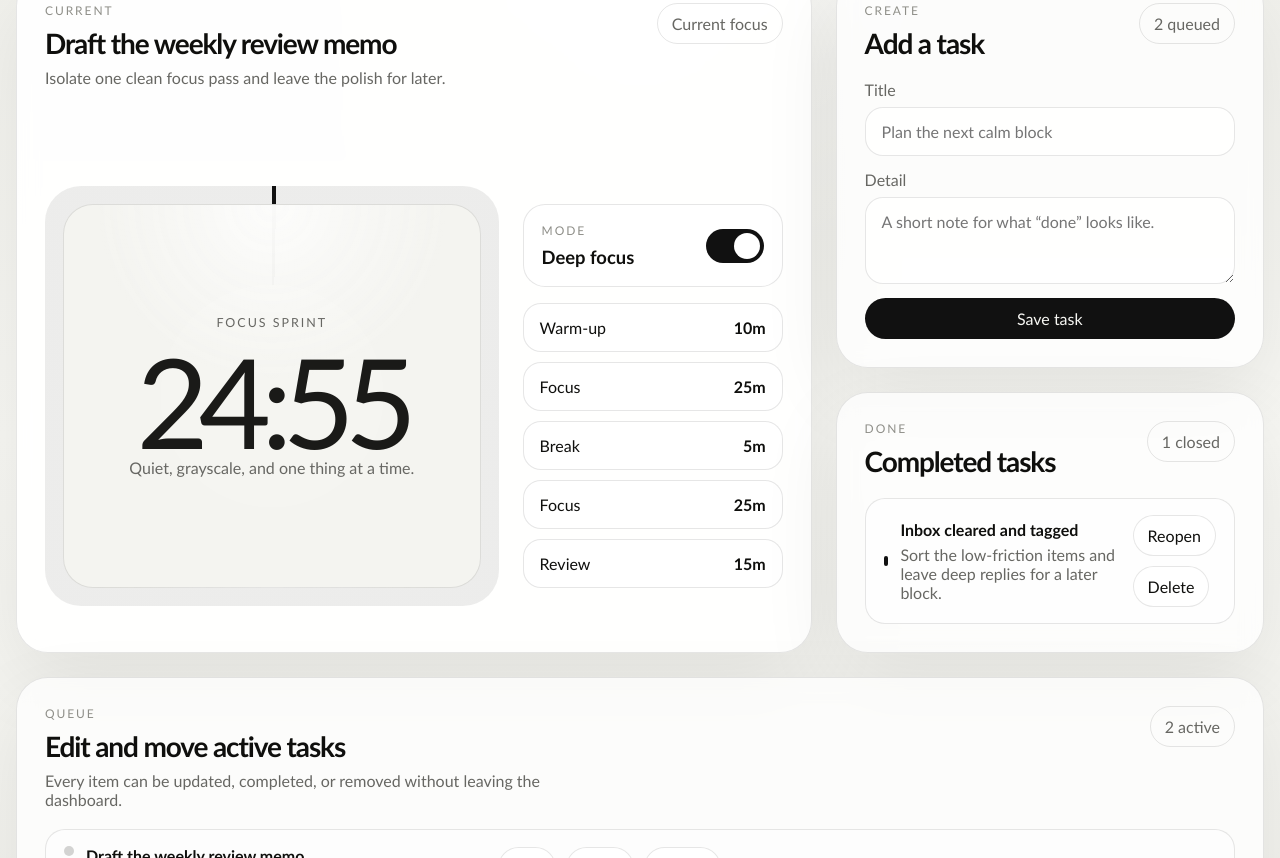
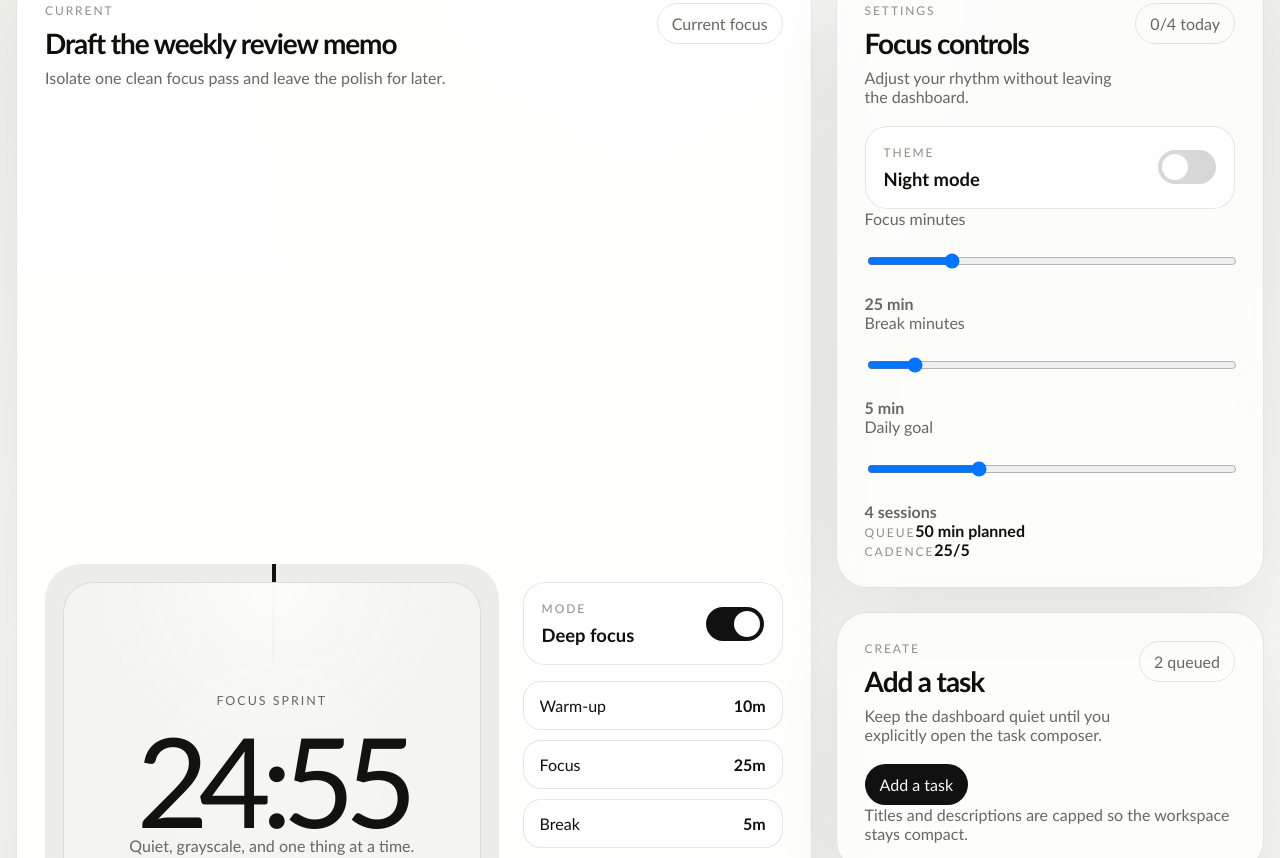
Before and after one commit to longjl1/Time-to-mato, a Next.js app: page / in a window 1280 px wide. Shown: the part 162-1020 px from the top of the page. Built offline with nearby package versions, Linux system fonts and the light colour scheme.

Commit message:
Move task creation into a modal composer

```diff
--- a/components/dashboard-view.tsx
+++ b/components/dashboard-view.tsx
@@ -1,8 +1,15 @@
 "use client";
 
+import { Dialog } from "@base-ui-components/react";
 import { FormEvent, useMemo, useState } from "react";
+import { SettingsCard } from "@/components/settings-card";
 import { TimerCard } from "@/components/timer-card";
-import { type FocusTask, useFocusStore } from "@/lib/focus-store";
+import {
+  DETAIL_LIMIT,
+  TITLE_LIMIT,
+  type FocusTask,
+  useFocusStore,
+} from "@/lib/focus-store";
 
 export function DashboardView() {
   const {
@@ -10,11 +17,16 @@ export function DashboardView() {
     queuedTasks,
     completedTasks,
     recentHistory,
+    completedToday,
+    estimatedQueueMinutes,
+    settings,
     addTask,
     updateTask,
     toggleTask,
     deleteTask,
+    updateSettings,
   } = useFocusStore();
+  const [dialogOpen, setDialogOpen] = useState(false);
   const [title, setTitle] = useState("");
   const [detail, setDetail] = useState("");
   const [editingId, setEditingId] = useState<string | null>(null);
@@ -29,12 +41,12 @@ export function DashboardView() {
   function handleCreateTask(event: FormEvent<HTMLFormElement>) {
     event.preventDefault();
     const safeTitle = title.trim();
-    const safeDetail = detail.trim();
     if (!safeTitle) return;
 
-    addTask(safeTitle, safeDetail || "A new task ready for a clean focus block.");
+    addTask(title, detail);
     setTitle("");
     setDetail("");
+    setDialogOpen(false);
   }
 
   function startEditing(task: FocusTask) {
@@ -47,8 +59,8 @@ export function DashboardView() {
     const safeTitle = editingTitle.trim();
     if (!safeTitle) return;
     updateTask(taskId, {
-      title: safeTitle,
-      detail: editingDetail.trim() || "Task details intentionally left light.",
+      title: editingTitle,
+      detail: editingDetail,
     });
     setEditingId(null);
   }
@@ -56,40 +68,94 @@ export function DashboardView() {
   return (
     <main className="workspace">
       <div className="workspace-grid">
-        <TimerCard currentTask={currentTask} />
+        <TimerCard
+          currentTask={currentTask}
+          focusMinutes={settings.focusMinutes}
+          breakMinutes={settings.breakMinutes}
+          completedToday={completedToday}
+        />
 
         <aside className="stack">
+          <SettingsCard
+            settings={settings}
+            completedToday={completedToday}
+            estimatedQueueMinutes={estimatedQueueMinutes}
+            onUpdateSettings={updateSettings}
+          />
+
           <section className="panel surface">
             <div className="section-head">
               <div>
                 <p className="section-kicker">Create</p>
                 <h2 className="section-title">Add a task</h2>
+                <p className="section-copy">
+                  Keep the dashboard quiet until you explicitly open the task composer.
+                </p>
               </div>
               <div className="metric-chip">{queuedTasks.length} queued</div>
             </div>
+
+            <div className="launch-row">
+              <Dialog.Root open={dialogOpen} onOpenChange={setDialogOpen}>
+                <Dialog.Trigger className="task-button">Add a task</Dialog.Trigger>
+                <Dialog.Portal>
+                  <Dialog.Backdrop className="dialog-backdrop" />
+                  <Dialog.Popup className="dialog-popup">
+                    <div className="dialog-shell">
+                      <Dialog.Title className="dialog-title">Create a task</Dialog.Title>
+                      <Dialog.Description className="dialog-description">
+                        Add a short title and a compact description so the timer stays
+                        readable.
+                      </Dialog.Description>
 
                       <form className="task-form" onSubmit={handleCreateTask}>
                         <label className="task-field">
                           <span>Title</span>
                           <input
                             value={title}
-                  onChange={(event) => setTitle(event.target.value)}
+                            onChange={(event) =>
+                              setTitle(event.target.value.slice(0, TITLE_LIMIT))
+                            }
+                            maxLength={TITLE_LIMIT}
                             placeholder="Plan the next calm block"
                           />
+                          <small className="field-meta">
+                            {title.length}/{TITLE_LIMIT}
+                          </small>
                         </label>
                         <label className="task-field">
                           <span>Detail</span>
                           <textarea
                             value={detail}
-                  onChange={(event) => setDetail(event.target.value)}
-                  placeholder="A short note for what “done” looks like."
-                  rows={3}
+                            onChange={(event) =>
+                              setDetail(event.target.value.slice(0, DETAIL_LIMIT))
+                            }
+                            maxLength={DETAIL_LIMIT}
+                            placeholder="A short note for what done looks like."
+                            rows={4}
                           />
+                          <small className="field-meta">
+                            {detail.length}/{DETAIL_LIMIT}
+                          </small>
                         </label>
+                        <div className="dialog-actions">
+                          <Dialog.Close className="task-button task-button--ghost">
+                            Cancel
+                          </Dialog.Close>
                           <button type="submit" className="task-button">
                             Save task
                           </button>
+                        </div>
                       </form>
+                    </div>
+                  </Dialog.Popup>
+                </Dialog.Portal>
+              </Dialog.Root>
+
+              <p className="mini-note">
+                Titles and descriptions are capped so the workspace stays compact.
+              </p>
+            </div>
           </section>
 
           <section className="panel surface">
@@ -108,8 +174,8 @@ export function DashboardView() {
                   <li key={task.id}>
                     <span className="task-state task-state--done" />
                     <div className="task-copy">
-                      <strong>{task.title}</strong>
-                      <span>{task.detail}</span>
+                      <strong title={task.title}>{task.title}</strong>
+                      <span title={task.detail}>{task.detail}</span>
                     </div>
                     <div className="task-actions">
                       <button type="button" onClick={() => toggleTask(task.id)}>
@@ -137,13 +203,13 @@ export function DashboardView() {
               dashboard.
             </p>
           </div>
-          <div className="metric-chip">{queuedTasks.length} active</div>
+          <div className="metric-chip">{estimatedQueueMinutes} min queued</div>
         </div>
 
         <ul className="clean-list task-list task-list--soft">
           {queuedTasks.length === 0 ? (
             <li className="empty-state">
-              No active tasks yet. Add one above to start tracking.
+              No active tasks yet. Use the button on the right to add one.
             </li>
           ) : (
             queuedTasks.map((task) => {
@@ -158,19 +224,29 @@ export function DashboardView() {
                           <input
                             className="task-inline-input"
                             value={editingTitle}
-                            onChange={(event) => setEditingTitle(event.target.value)}
+                            maxLength={TITLE_LIMIT}
+                            onChange={(event) =>
+                              setEditingTitle(event.target.value.slice(0, TITLE_LIMIT))
+                            }
                           />
                           <textarea
                             className="task-inline-textarea"
                             value={editingDetail}
-                            onChange={(event) => setEditingDetail(event.target.value)}
+                            maxLength={DETAIL_LIMIT}
+                            onChange={(event) =>
+                              setEditingDetail(event.target.value.slice(0, DETAIL_LIMIT))
+                            }
                             rows={2}
                           />
+                          <small className="field-meta">
+                            {editingTitle.length}/{TITLE_LIMIT} title,{" "}
+                            {editingDetail.length}/{DETAIL_LIMIT} detail
+                          </small>
                         </>
                       ) : (
                         <>
-                          <strong>{task.title}</strong>
-                          <span>{task.detail}</span>
+                          <strong title={task.title}>{task.title}</strong>
+                          <span title={task.detail}>{task.detail}</span>
                         </>
                       )}
                     </div>
```
Lines whose indentation alone changed are shown as unchanged.
